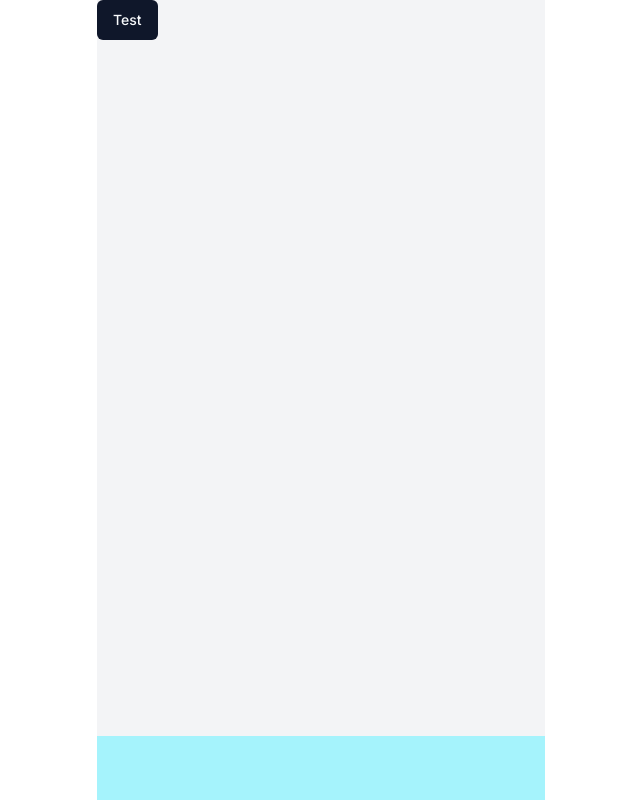
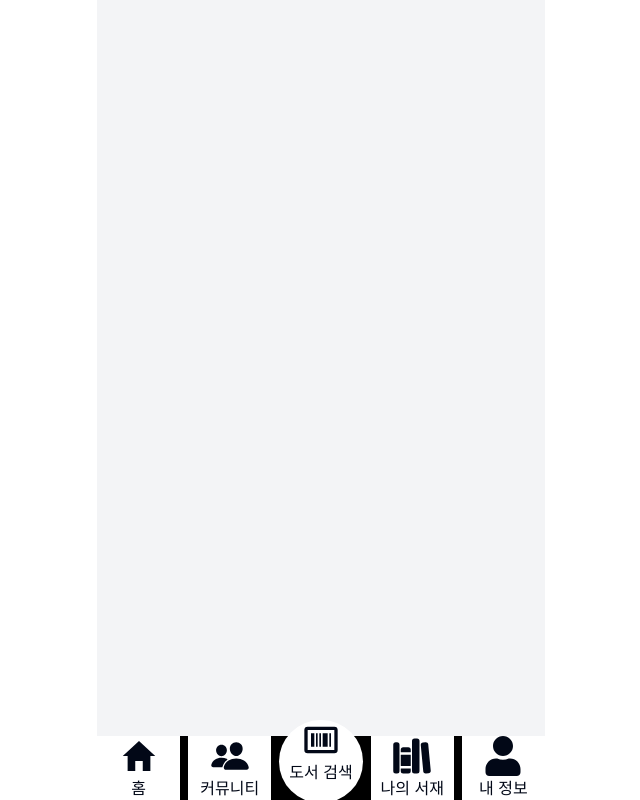
Before and after one commit to Leeminw/LiBro, a Next.js app in the folder frontend/: page / in a window 1280 px wide. Shown: the whole page, without its empty margins (319-959 px from the left). Built offline with nearby package versions, Linux system fonts and the light colour scheme.

Commit message:
feat: create bottomnavigation

```diff
--- a/frontend/src/app/page.tsx
+++ b/frontend/src/app/page.tsx
@@ -1,10 +1,8 @@
 import BottomNavigation from "@/components/BottomNavigation";
-import { Button } from "@/components/ui/button";
 
 export default function Home() {
   return (
     <div className="App min-h-screen max-w-md relative bg-gray-100 mx-auto overscroll-y-none touch-none">
-      <Button>Test</Button>
       <BottomNavigation/>
     </div>
   );
--- a/frontend/src/components/BottomNavigation.tsx
+++ b/frontend/src/components/BottomNavigation.tsx
@@ -1,9 +1,31 @@
+import { Button } from "@/components/ui/button";
+import { BiBarcode } from "react-icons/bi";
+import { IoMdHome } from "react-icons/io";
+import { IoPeople } from "react-icons/io5";
+import { IoLibrary } from "react-icons/io5";
+import { FaUser } from "react-icons/fa";
 const BottomNavigation = () => {
-    return (
-    <div className="w-full h-16 bg-cyan-200 fixed max-w-md bottom-0">
+  return (
+    <div className="w-full h-16 flex justify-between fixed max-w-md bottom-0">
+      <div className="grid grid-cols-5 w-[100%] gap-2 bg-black">
+        <div className="flex-col overflow-hidden flex items-center bg-white">
+          <IoMdHome size={"2.5em"} />홈
+        </div>
+        <div className="flex-col overflow-hidden flex items-center bg-white">
+          <IoPeople size={"2.5em"} />커뮤니티
+        </div>
+        <div className="rounded-full flex-col overflow-hidden flex items-center bg-white mt-[-1rem] aspect-square">
+          <BiBarcode size={"2.5em"} />도서 검색
+        </div>
+        <div className="flex-col overflow-hidden flex items-center bg-white">
+          <IoLibrary size={"2.5em"} />나의 서재
+        </div>
+        <div className="flex-col overflow-hidden flex items-center bg-white">
+          <FaUser size={"2.5em"} />내 정보
+        </div>
+      </div>
+    </div>
+  );
+};
 
-    </div>
-    );
-  };
-
-  export default BottomNavigation;
+export default BottomNavigation;
--- a/frontend/tsconfig.json
+++ b/frontend/tsconfig.json
@@ -1,6 +1,6 @@
 {
   "compilerOptions": {
-    "target": "ES6",
+    "target": "es6",
     "baseUrl": ".",
     "lib": ["dom", "dom.iterable", "esnext"],
     "allowJs": true,
```
Also changed, not shown: frontend/package.json (+8 -1 lines), 1 other file (tests, documents, lock files or other folders).
